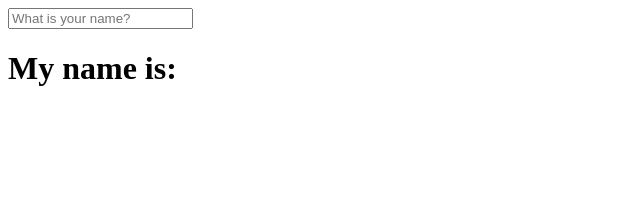
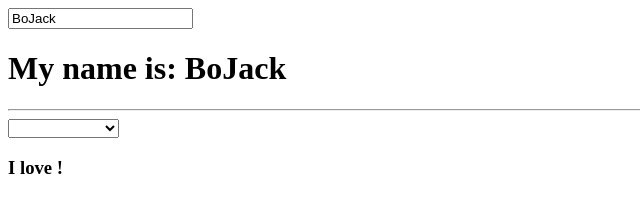
Before and after one commit to delapena89/intro-to-angular2, a plain HTML site: page Step3/Data-binding.html in a window 1280 px wide. Shown: the whole page, without its empty margins (0-640 px from the left). Drawn offline with nearby package versions, Linux system fonts and the light colour scheme.

Commit message:
set name attribute to BoJack"

```diff
--- a/Step3/Data-binding.html
+++ b/Step3/Data-binding.html
@@ -5,9 +5,22 @@
 </head>
 <body>
 
-  <input type="text" ng-model="name" placeholder="What is your name?">
+  <input type="text" ng-model="name" ng-init="name='BoJack'" placeholder="What is your name?">
 
   <h1>My name is: {{name}}</h1>
+
+  <hr>
+
+  <div>
+    <select ng-model="whatever">
+      <option>Dogs</option>
+      <option>Cats</option>
+      <option>Cats and Dogs</option>
+      <option>Neither</option>
+    </select>
+  </div>
+
+  <h3>I love {{ whatever }}!</h3>
 
 
 
```
